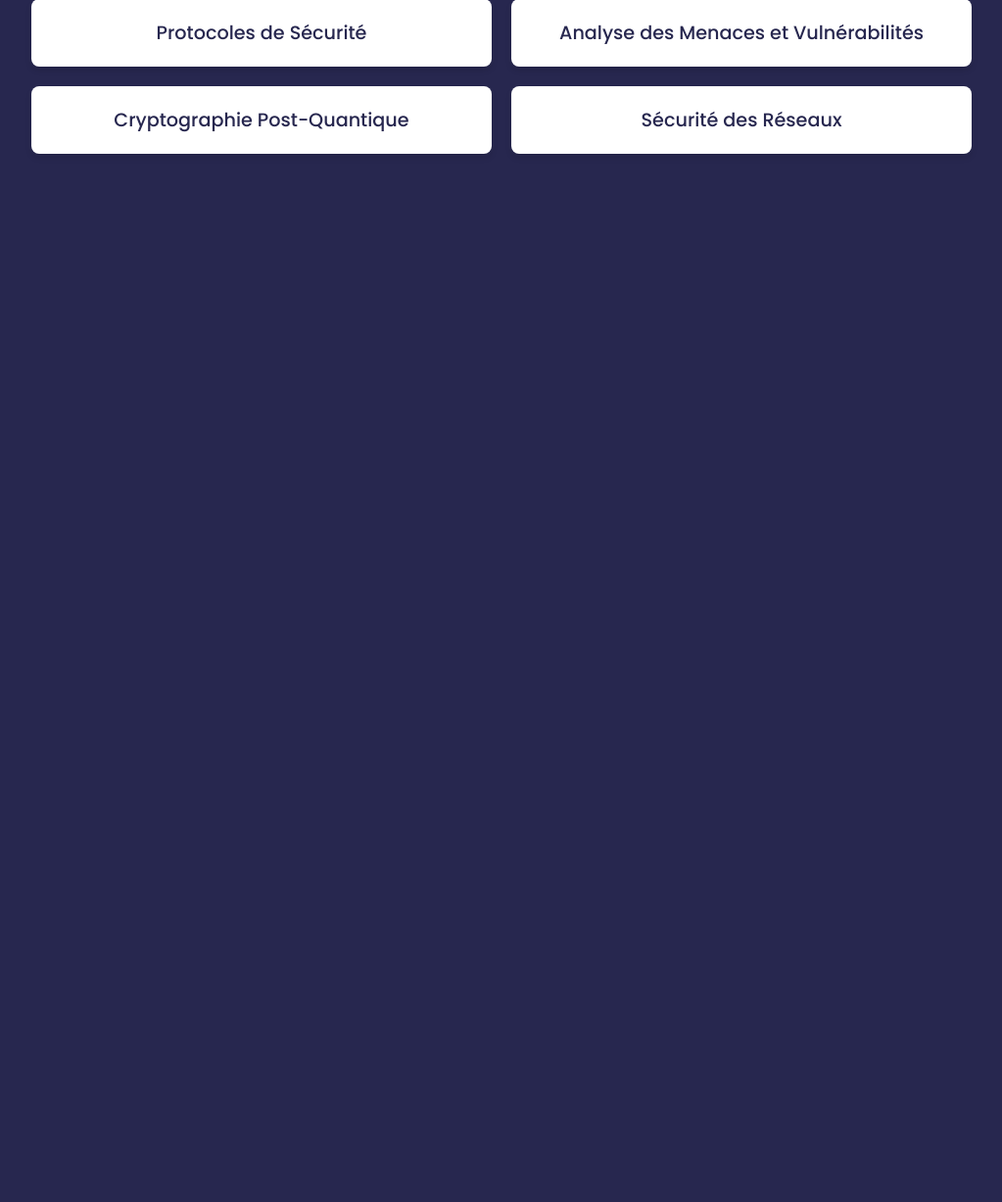
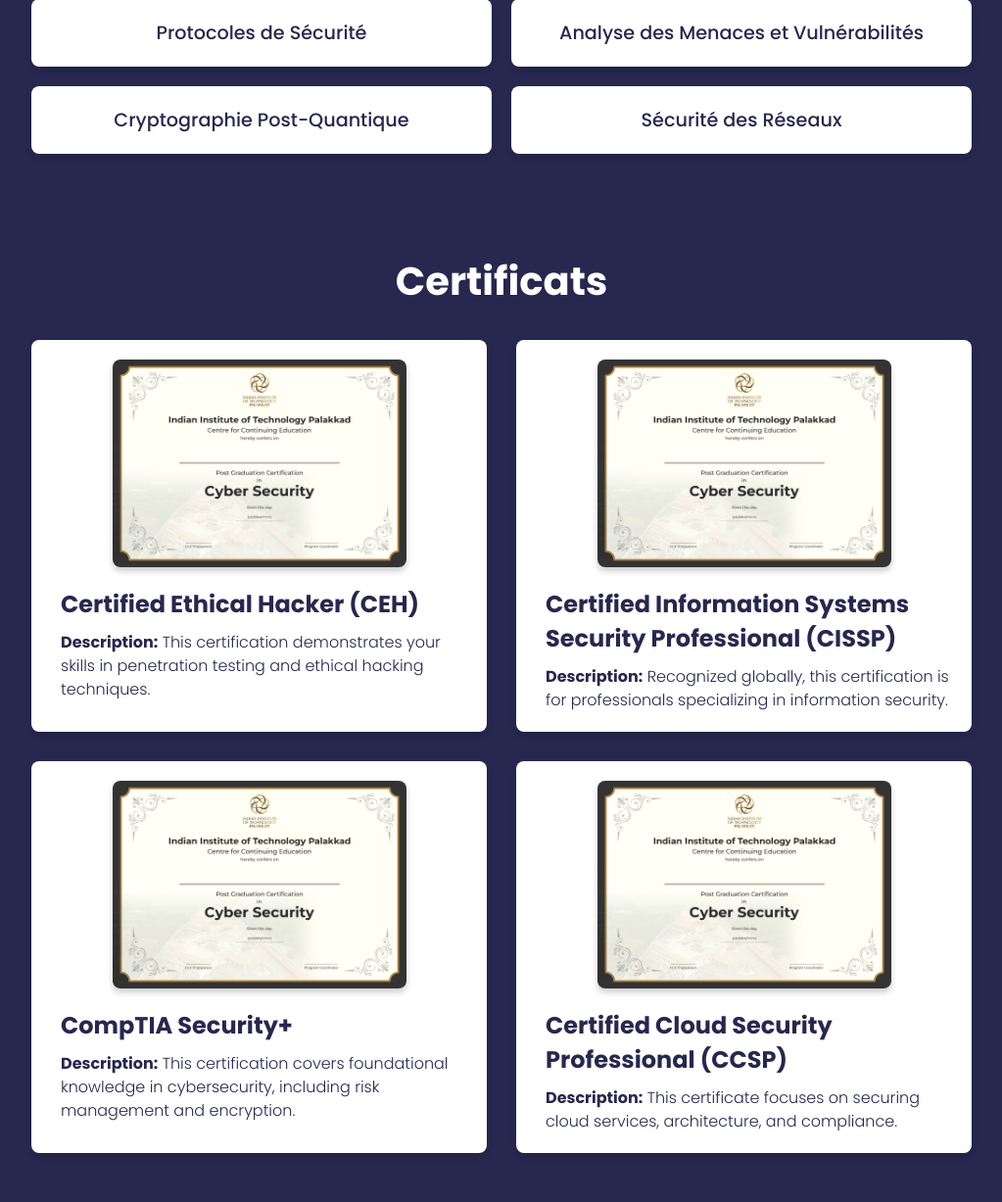
Before and after one commit to iamAbdo/TecWeb, a PHP site: page /cryptographie-cyber-securite.html in a window 1280 px wide. Shown: the part 1030-2257 px from the top of the page at 98% size, without its empty margins (128-1151 px from the left). Before the commit the page ends 1187 px from the top, so only its background shows below. Run offline with PHP 8.4, Linux system fonts and the light colour scheme.

Commit message:
Certificats

```diff
--- a/cryptographie-cyber-securite.css
+++ b/cryptographie-cyber-securite.css
@@ -85,3 +85,63 @@ body {
     font-size: 1.2rem;
     font-weight: 500;
 }
+
+/* Section 3: Certificats */
+.section-three {
+    width: 100%;
+    padding: 50px 0;
+    text-align: center;
+    background-color: var(--body-color);
+}
+
+.certificates-list {
+    display: grid;
+    grid-template-columns: repeat(2, 1fr);
+    gap: 30px;
+    max-width: 1000px;
+    margin: 0 auto;
+    padding: 0 20px;
+}
+
+.certificate {
+    background-color: var(--text-color);
+    color: var(--body-color);
+    padding: 20px;
+    border-radius: 8px;
+    box-shadow: 0 4px 6px rgba(0, 0, 0, 0.1);
+    display: flex;
+    flex-direction: column;
+    align-items: center;
+    text-align: left;
+}
+
+.certificate-image {
+    width: 100%;
+    max-width: 300px;
+    height: auto;
+    margin-bottom: 20px;
+    border-radius: 8px;
+    box-shadow: 0 4px 6px rgba(0, 0, 0, 0.2);
+    transition: transform 0.3s ease;
+}
+
+.certificate-image:hover {
+    transform: scale(1.05);
+}
+
+.certificate-details {
+    padding-left: 10px;
+    text-align: left;
+}
+
+.certificate h3 {
+    font-size: 1.5rem;
+    font-weight: bold;
+    margin-bottom: 10px;
+}
+
+.certificate p {
+    font-size: 1rem;
+    line-height: 1.5;
+    font-weight: 300;
+}
--- a/cryptographie-cyber-securite.html
+++ b/cryptographie-cyber-securite.html
@@ -46,6 +46,49 @@
         </div>
     </section>
 
+    <!-- Section 3: Certificats -->
+    <section class="section-three">
+        <h2 class="section-title">Certificats</h2>
+        <div class="certificates-list">
+            <div class="certificate">
+                <img src="src/img/certificat/certificat1.jpg" alt="Certified Ethical Hacker" class="certificate-image">
+                <div class="certificate-details">
+                    <h3>Certified Ethical Hacker (CEH)</h3>
+                    <p><strong>Description:</strong> This certification demonstrates your skills in penetration testing
+                        and ethical hacking techniques.</p>
+                </div>
+            </div>
+            <div class="certificate">
+                <img src="src/img/certificat/certificat2.jpg" alt="Certified Information Systems Security Professional"
+                    class="certificate-image">
+                <div class="certificate-details">
+                    <h3>Certified Information Systems Security Professional (CISSP)</h3>
+                    <p><strong>Description:</strong> Recognized globally, this certification is for professionals
+                        specializing in information security.</p>
+                </div>
+            </div>
+            <div class="certificate">
+                <img src="src/img/certificat/certificat3.jpg" alt="CompTIA Security+" class="certificate-image">
+                <div class="certificate-details">
+                    <h3>CompTIA Security+</h3>
+                    <p><strong>Description:</strong> This certification covers foundational knowledge in cybersecurity,
+                        including risk management and encryption.</p>
+                </div>
+            </div>
+            <div class="certificate">
+                <img src="src/img/certificat/certificat4.jpg" alt="Certified Cloud Security Professional"
+                    class="certificate-image">
+                <div class="certificate-details">
+                    <h3>Certified Cloud Security Professional (CCSP)</h3>
+                    <p><strong>Description:</strong> This certificate focuses on securing cloud services, architecture,
+                        and compliance.</p>
+                </div>
+            </div>
+        </div>
+    </section>
+
+
+
 
 </body>
 
```
Also changed, not shown: src/img/certificat/certificat1.jpg (added), src/img/certificat/certificat2.jpg (added), src/img/certificat/certificat3.jpg (added), src/img/certificat/certificat4.jpg (added), src/img/certificat/certificat5.jpg (added), src/img/certificat/certificat6.jpg (added).
